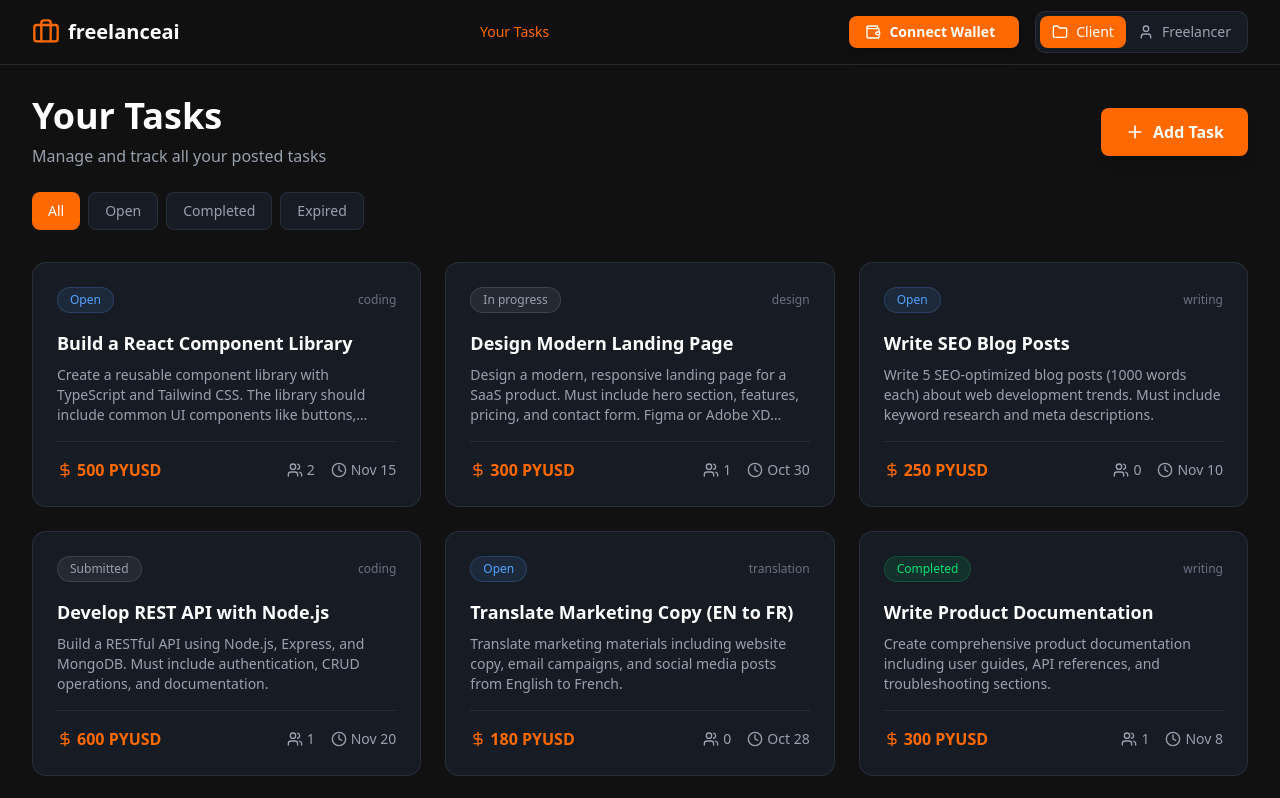
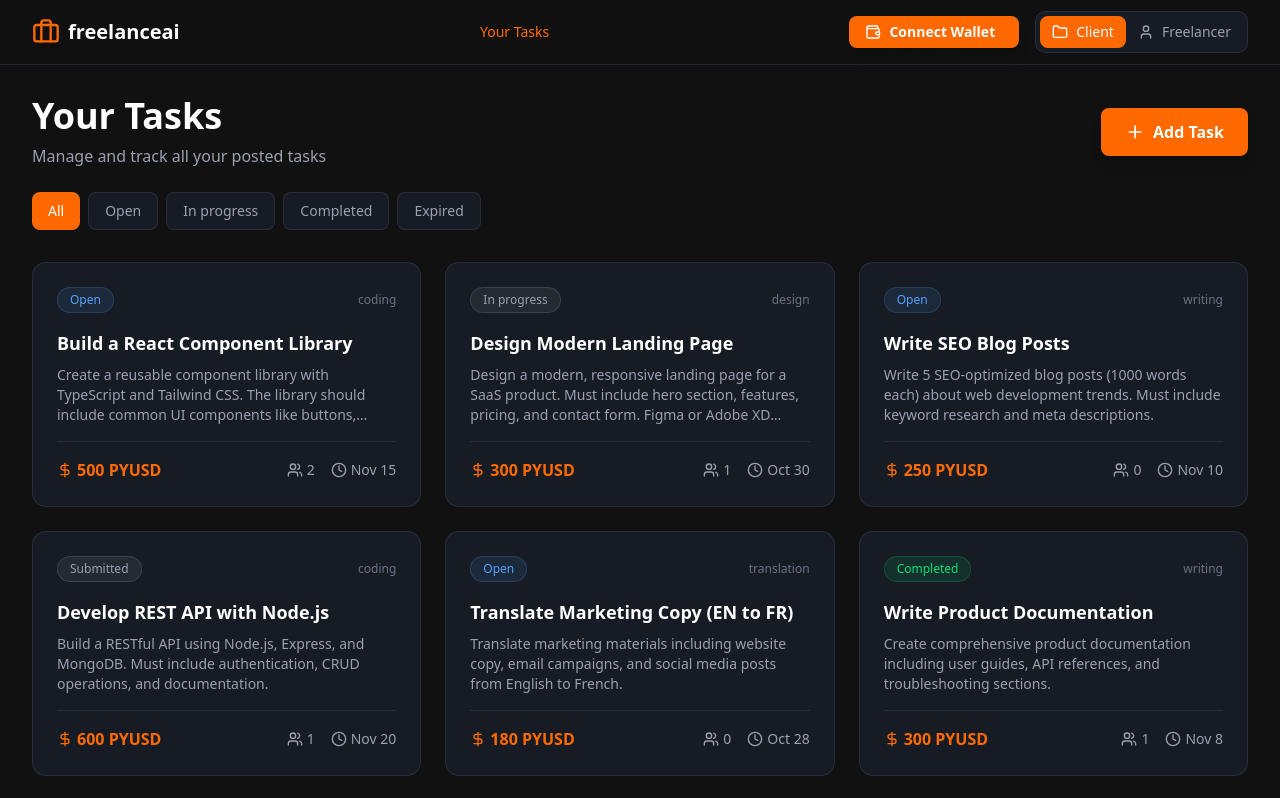
Before and after one commit to pstat812/Freelancia, a React (Vite) app: page /publisher/tasks in a window 1280 px wide. Shown: the top 798 px of the page. Built offline with nearby package versions, Linux system fonts and the light colour scheme.

Commit message:
[Client/YourTask] Update filter option

```diff
--- a/src/pages/publisher/YourTasks.tsx
+++ b/src/pages/publisher/YourTasks.tsx
@@ -5,7 +5,7 @@ import { Plus, Clock, DollarSign, Users, CheckCircle } from 'lucide-react';
 import { getTasksByPublisher, currentUser, type TaskStatus } from '../../data/mockData';
 
 const YourTasks: React.FC = () => {
-  const [filter, setFilter] = useState<'all' | 'open' | 'completed' | 'expired'>('all');
+  const [filter, setFilter] = useState<'all' | 'open' | 'in-progress' | 'completed' | 'expired'>('all');
   const userTasks = getTasksByPublisher(currentUser.id);
 
   const filteredTasks = userTasks.filter(task => {
@@ -56,10 +56,10 @@ const YourTasks: React.FC = () => {
 
           {/* Filter Tabs */}
           <div className="flex flex-wrap gap-2">
-            {['all', 'open', 'completed', 'expired'].map((status) => (
+            {['all', 'open', 'in-progress', 'completed', 'expired'].map((status) => (
               <button
                 key={status}
-                onClick={() => setFilter(status as 'all' | 'open' | 'completed' | 'expired')}
+                onClick={() => setFilter(status as 'all' | 'open' | 'in-progress' | 'completed' | 'expired')}
                 className={`px-4 py-2 rounded-md text-sm font-medium transition-all ${
                   filter === status
                     ? 'bg-orange-500 text-white'
```
